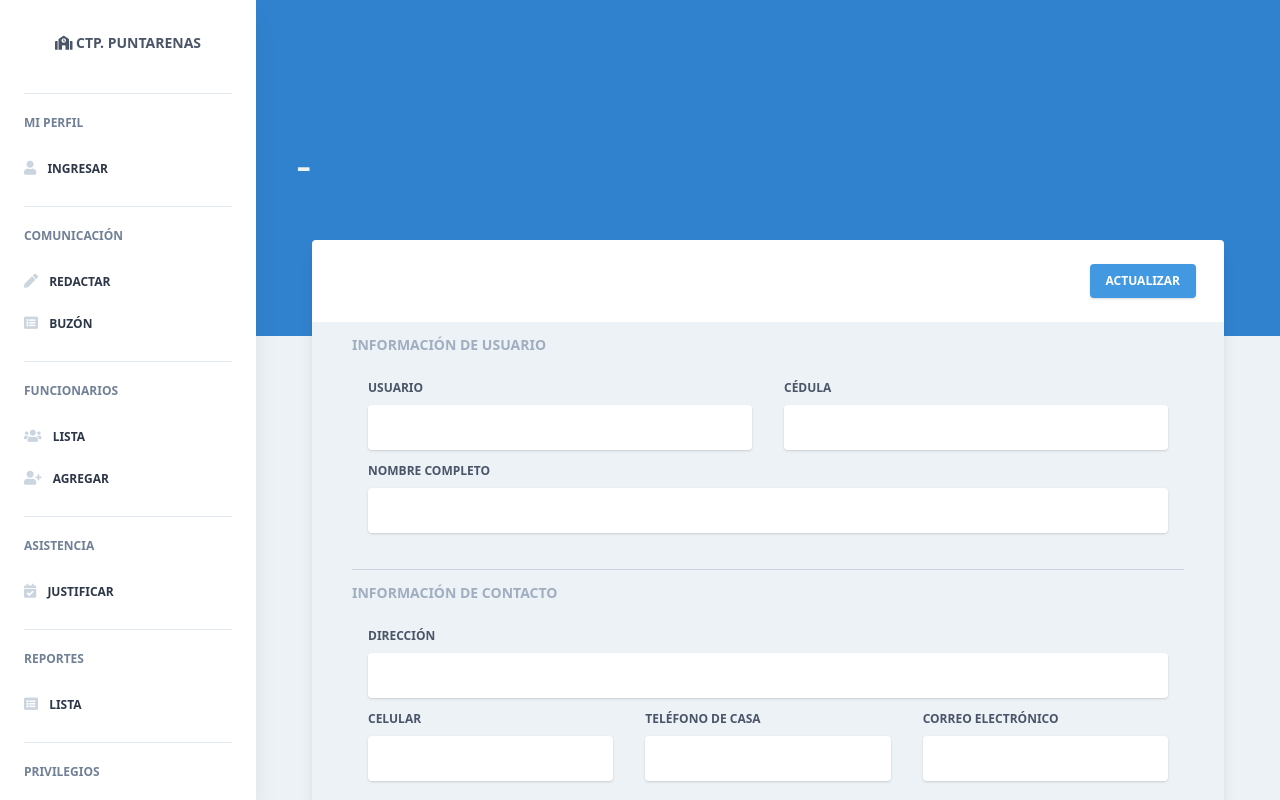
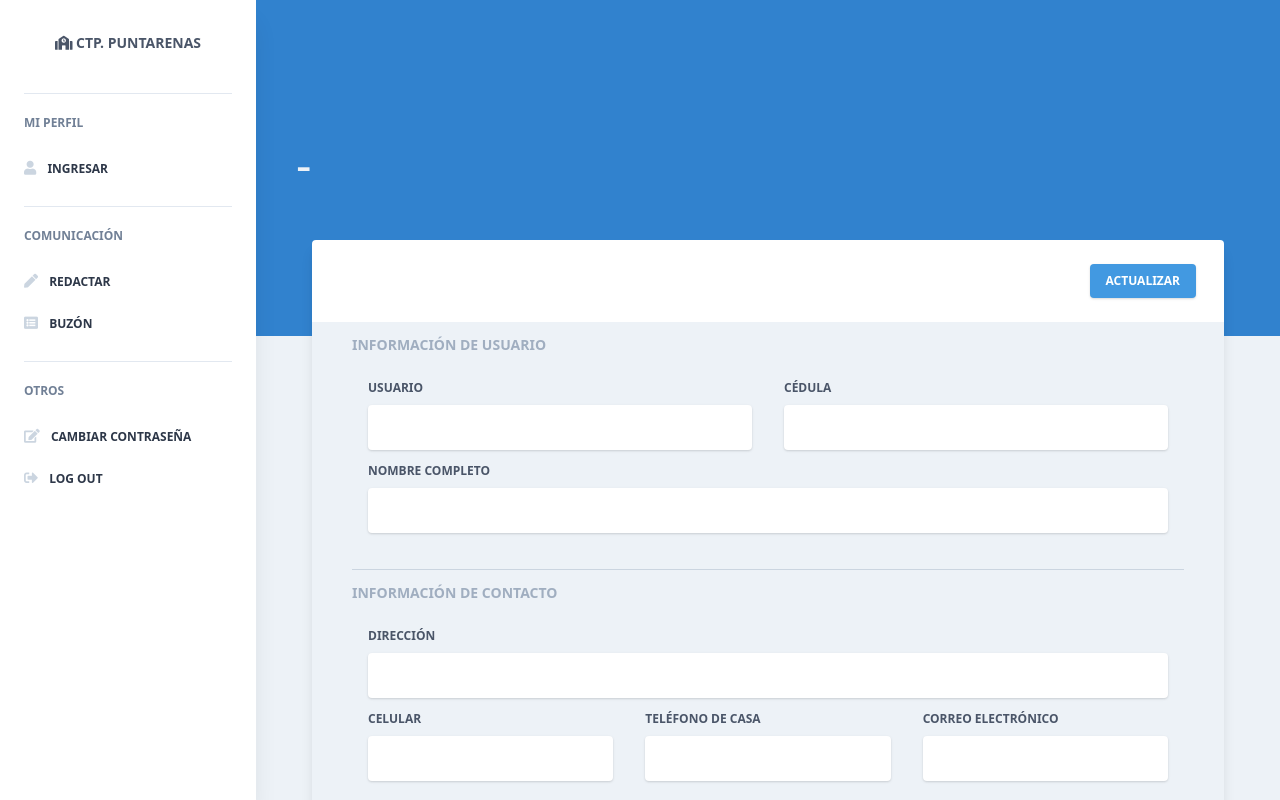
Before and after one commit to svarggas/CTPPuntarenas, a React (Create React App) app: page /home in a window 1280 px wide. Shown: the top 800 px of the page. Built offline with nearby package versions, Linux system fonts and the light colour scheme; what pdfmake, react-google-maps would draw is missing.

Commit message:
Validación de privilegios

```diff
--- a/src/App.js
+++ b/src/App.js
@@ -21,6 +21,7 @@ const App = () => {
     let returnValue = {
       apiURL: "https://ctp-puntarenas-api.herokuapp.com/api",
       data: {},
+      privileges: [],
       logged: false
     }
 
@@ -29,6 +30,7 @@ const App = () => {
       returnValue = {
         apiURL: "https://ctp-puntarenas-api.herokuapp.com/api",
         data: decodedData.user,
+        privileges: decodedData.privileges.map(priv => priv.name),
         logged: true
       }
     }
--- a/src/components/Sidebar/Sidebar.js
+++ b/src/components/Sidebar/Sidebar.js
@@ -1,9 +1,13 @@
-import React, { useState } from "react";
+import React, { useState, useContext } from "react";
 import { Link } from "react-router-dom";
+import SharedContext from "../../SharedContext";
 
 const SideBar = props => {
 
   const [collapseShow, setCollapseShow] = useState("hidden");
+  const { user } = useContext(SharedContext)
+
+  const checkPriv = privilege => user.privileges.includes(privilege)
 
   return (
     <>
@@ -144,6 +148,11 @@ const SideBar = props => {
               </li>
             </ul>
 
+            {
+
+              !checkPriv('users') ? null :
+
+                <>
                   {/* Divider */}
                   <hr className="my-4 md:min-w-full" />
 
@@ -198,7 +207,15 @@ const SideBar = props => {
                       </Link>
                     </li>
                   </ul>
+                </>
 
+            }
+
+            {
+
+              !checkPriv('attendance') ? null :
+
+                <>
                   {/* Divider */}
                   <hr className="my-4 md:min-w-full" />
 
@@ -231,6 +248,14 @@ const SideBar = props => {
                       </Link>
                     </li>
                   </ul>
+                </>
+            }
+
+            {
+
+              !checkPriv('reports') ? null :
+
+                <>
 
                   {/* Divider */}
                   <hr className="my-4 md:min-w-full" />
@@ -266,6 +291,14 @@ const SideBar = props => {
                     </li>
 
                   </ul>
+                </>
+            }
+
+            {
+
+              !checkPriv('privileges') ? null :
+
+                <>
 
                   {/* Divider */}
                   <hr className="my-4 md:min-w-full" />
@@ -302,6 +335,9 @@ const SideBar = props => {
 
                   </ul>
 
+                </>
+            }
+
             {/* Divider */}
             <hr className="my-4 md:min-w-full" />
 
@@ -337,9 +373,9 @@ const SideBar = props => {
 
               <li className="items-center">
                 <button type="button" onClick={() => props.logout()}
-                  className={ "text-xs uppercase py-3 font-bold block text-gray-800 hover:text-gray-600" } >
+                  className={"text-xs uppercase py-3 font-bold block text-gray-800 hover:text-gray-600"} >
                   <i
-                    className={ "fas fa-sign-out-alt mr-2 text-sm text-gray-400" }
+                    className={"fas fa-sign-out-alt mr-2 text-sm text-gray-400"}
                   ></i>{" "}
                   Log out
                 </button>
--- a/src/views/landing/Login.js
+++ b/src/views/landing/Login.js
@@ -36,7 +36,8 @@ const LogIn = () => {
           await setUser({
             "apiURL": domain,
             "data": loginUser.data.userData._doc,
-            "token": loginUser.data.userData.token
+            "token": loginUser.data.userData.token,
+            "privileges": loginUser.data.userData.privileges.map( result => result.name )
           })
           setTimeout(() => goTo('/home/'),1000);
         }
```
Lines whose indentation alone changed are shown as unchanged.
